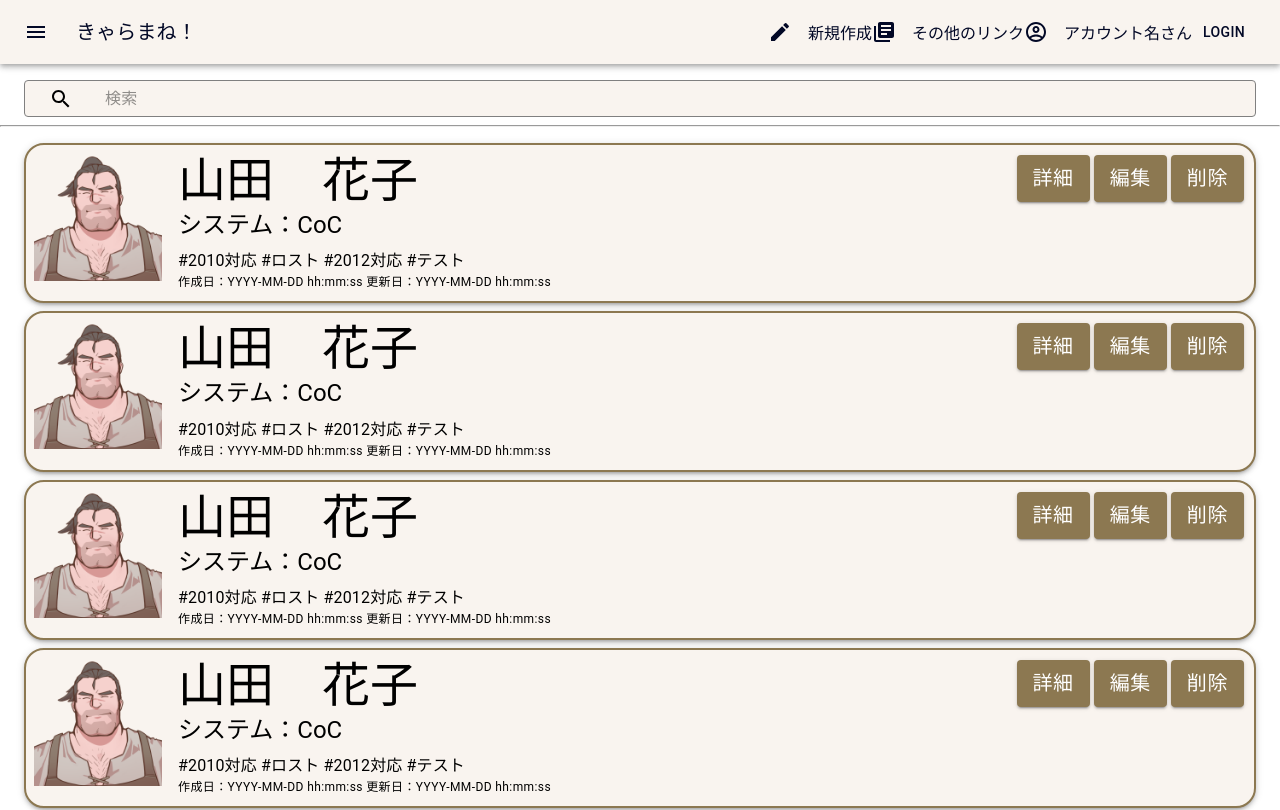
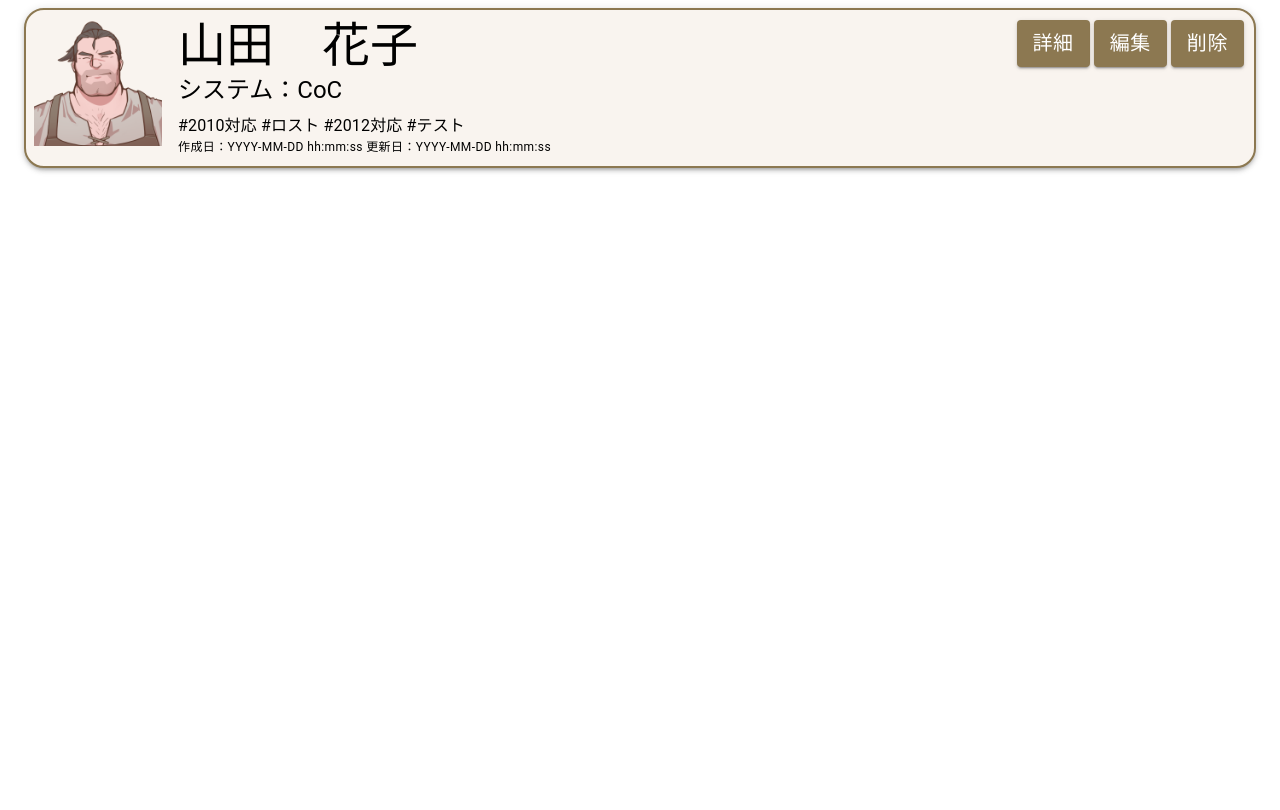
Before and after one commit to kitsystemyou/character-manager-frontend, a React (Create React App) app in the folder character-manager/: page /create in a window 1280 px wide. Shown: the top 810 px of the page. Built offline with nearby package versions, Linux system fonts and the light colour scheme.

Commit message:
feat/4: ルーティングを行えるように修正した

```diff
--- a/character-manager/package.json
+++ b/character-manager/package.json
@@ -14,6 +14,8 @@
     "react": "^17.0.2",
     "react-beautiful-dnd": "^13.1.0",
     "react-dom": "^17.0.2",
+    "react-router": "^6.3.0",
+    "react-router-dom": "^6.3.0",
     "react-scripts": "5.0.0",
     "web-vitals": "^0.2.4"
   },
--- a/character-manager/src/App.jsx
+++ b/character-manager/src/App.jsx
@@ -1,16 +1,15 @@
 import './App.css';
-import Header from './components/modules/Header'
+import { Routes, Route} from "react-router-dom";
 import CharacterList from './components/pages/CharacterList'
+import CharacterCreate from './components/pages/CharacterCreate'
 
-function App() {
+const App = () => {
   return (
-    <div className="App">
-      <div className='Header'>
-        <Header />
-      </div>
-      <div className='body'>
-        <CharacterList />
-      </div>
+    <div className='App'>
+      <Routes>
+        <Route path='/' element={<CharacterList />} />
+        <Route path='/create' element={<CharacterCreate />} />
+      </Routes>
     </div>
   );
 }
--- a/character-manager/src/components/modules/CharacterContainer.jsx
+++ b/character-manager/src/components/modules/CharacterContainer.jsx
@@ -20,6 +20,8 @@ const ColorButton = styled(Button)(({ theme }) => ({
     backgroundColor: '#716040',
   }
 }));
+
+
 
 export default function CharacterContainer(){
   return(
--- a/character-manager/src/components/modules/Header.jsx
+++ b/character-manager/src/components/modules/Header.jsx
@@ -13,6 +13,7 @@ import LibraryBooksIcon from '@material-ui/icons/LibraryBooks';
 import AccountCircleOutlinedIcon from '@material-ui/icons/AccountCircleOutlined';
 import { List, ListItem, ListItemIcon, ListItemText } from '@material-ui/core';
 import { ListItemButton } from '@mui/material';
+import { useNavigate } from "react-router-dom";
 
 const useStyles = makeStyles((theme) => ({
   root: {
@@ -40,20 +41,25 @@ export default function ButtonAppBar() {
   const toggleOpen=() => {
       setopen(!open);
   }
+  const navigate = useNavigate()
   return (
     <div className={classes.root}>
       <AppBar position="static" className={classes.appBar}>
-        <Toolbar>
+        <Toolbar spacing={1}>
           <IconButton edge="start" className={classes.menuButton} color="inherit" aria-label="menu">
             <MenuIcon onClick={toggleOpen} />
           </IconButton>
           <Typography variant="h6" className={classes.title}>
             <Box textAlign="left">きゃらまね！</Box>
           </Typography>
-          <CreateIcon />
-          <Box textAlign="right">新規作成　</Box>
-          <LibraryBooksIcon />
-          <Box textAlign="right">その他のリンク　</Box>
+          <Button onClick={() => navigate('/create')} textAlign="right" >
+            <CreateIcon />
+            新規作成
+          </Button>
+          <Button textAlign="right">
+            <LibraryBooksIcon />
+            その他のリンク
+          </Button>
           <AccountCircleOutlinedIcon />
           <Box textAlign="right">アカウント名さん　</Box>
           <Button color="inherit">Login</Button>
--- /dev/null
+++ b/character-manager/src/components/pages/CharacterCreate.jsx
@@ -0,0 +1,34 @@
+import React from "react";
+import Box from '@mui/material/Box';
+import Stack from '@mui/material/Stack';
+import { styled } from '@mui/material/styles';
+import CharacterContainer from "../modules/CharacterContainer";
+
+const Item = styled(Box)(({ theme }) => ({
+  backgroundColor: theme.palette.mode === 'dark' ? '#1A2027' : '#F9F4EF',
+  padding: theme.spacing(1),
+  marginTop: theme.spacing(1),
+  marginLeft: theme.spacing(3),
+  marginRight: theme.spacing(3),
+  textAlign: 'left',
+}));
+
+const CharacterCreate = () => {
+    return(
+        <div>
+            <div className='stack'>
+                {/* キャラクター一覧 */}
+                <Stack
+                direction="column"
+                justifyContent="center"
+                alignItems="stretch">
+                    {/* データベースから持ってきて、Item1の中にいい感じに入れる */}
+                    <Item sx={{ boxShadow: 3, border:2, borderColor:'#8c7851', borderRadius: 5}}>
+                        <CharacterContainer />
+                    </Item>
+                </Stack>
+            </div>
+        </div>
+    );
+}
+export default CharacterCreate
--- a/character-manager/src/components/pages/CharacterList.jsx
+++ b/character-manager/src/components/pages/CharacterList.jsx
@@ -3,6 +3,7 @@ import Box from '@mui/material/Box';
 import Stack from '@mui/material/Stack';
 import { styled } from '@mui/material/styles';
 import CharacterContainer from "../modules/CharacterContainer";
+import Header from "../modules/Header";
 import Search from "../modules/Search";
 
 const Item = styled(Box)(({ theme }) => ({
@@ -14,9 +15,12 @@ const Item = styled(Box)(({ theme }) => ({
   textAlign: 'left',
 }));
 
-export default function CharacterList(){
+const CharacterList = () => {
     return(
         <div>
+            <div>
+                <Header />
+            </div>
             <div className='search'>
                 {/* 検索欄 */}
                 <Search/>
@@ -52,3 +56,4 @@ export default function CharacterList(){
         </div>
     );
 }
+export default  CharacterList
--- a/character-manager/src/index.jsx
+++ b/character-manager/src/index.jsx
@@ -1,13 +1,13 @@
-import React from 'react';
 import ReactDOM from 'react-dom';
 import './index.css';
 import App from './App';
 import reportWebVitals from './reportWebVitals';
+import { BrowserRouter } from "react-router-dom";
 
 ReactDOM.render(
-  <React.StrictMode>
+  <BrowserRouter>
     <App />
-  </React.StrictMode>,
+  </BrowserRouter>,
   document.getElementById('root')
 );
 
```
Also changed, not shown: 2 other files (tests, documents, lock files or other folders).
